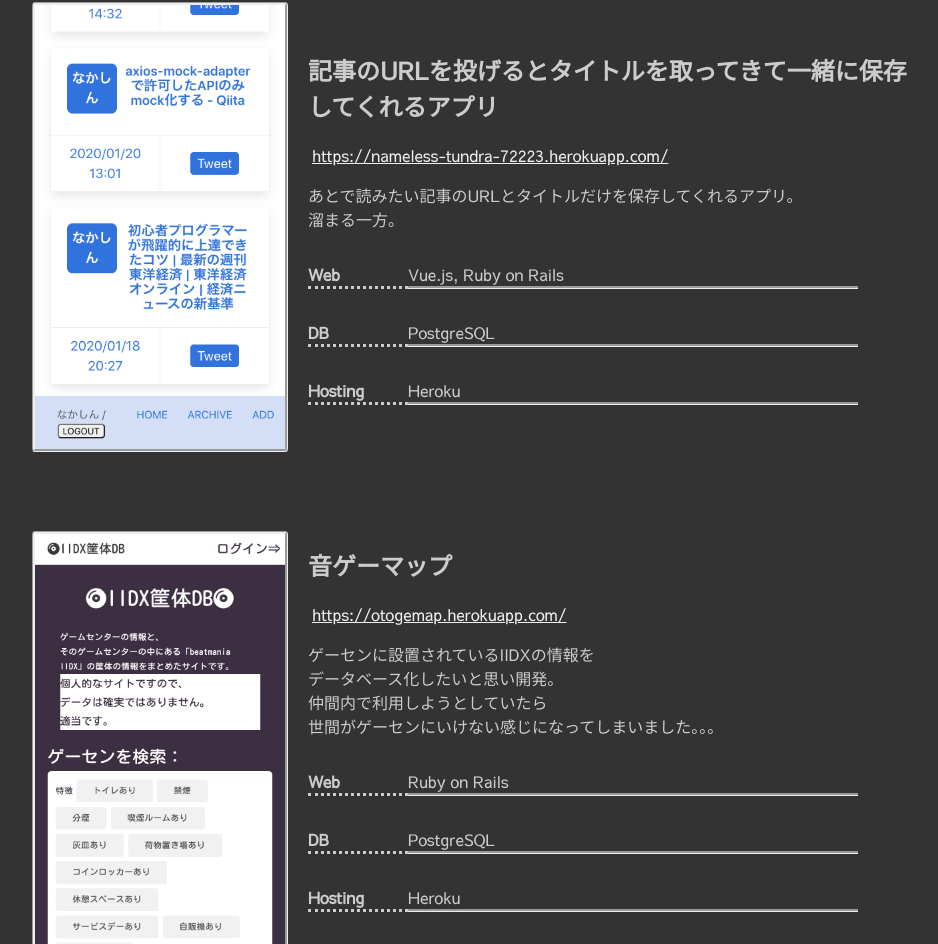
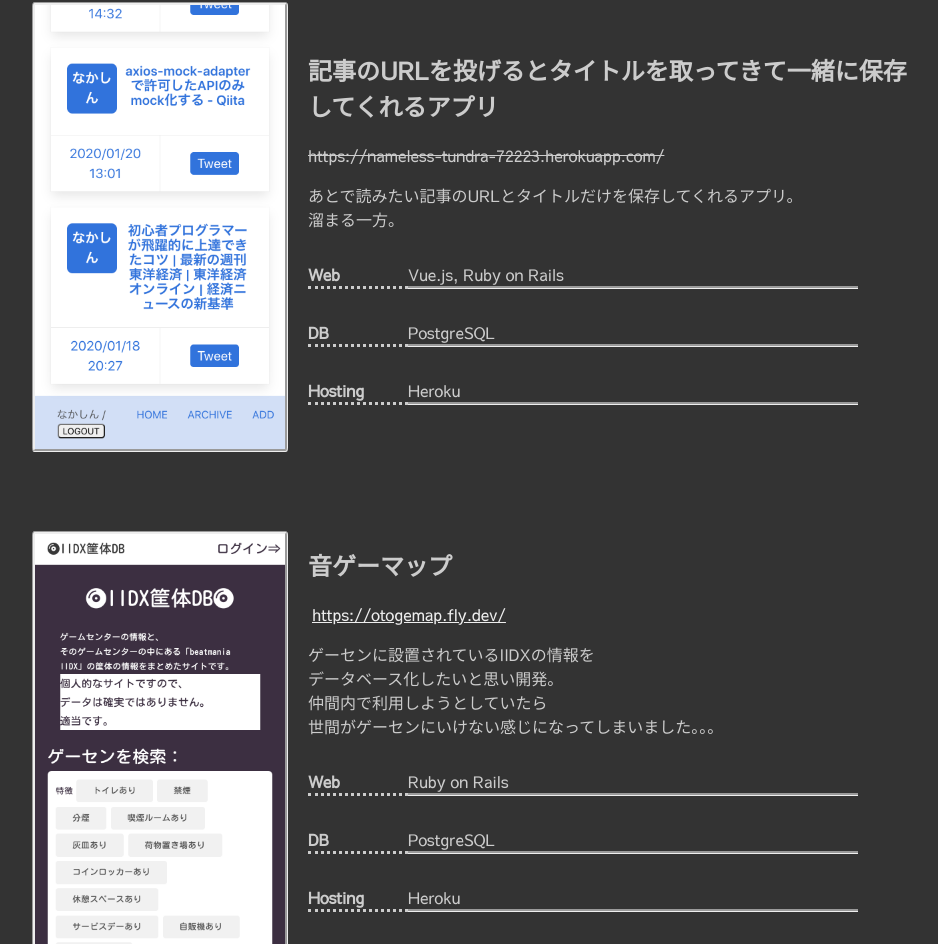
Before and after one commit to shin0825/next-js-md, a Next.js app in the folder app/: page /about in a window 1280 px wide. Shown: the part 1092-2036 px from the top of the page, without its empty margins (160-1098 px from the left). Built offline with nearby package versions, Linux system fonts and the light colour scheme; a web font is replaced by a local one.

Commit message:
Update about.js

```diff
--- a/app/pages/about.js
+++ b/app/pages/about.js
@@ -49,7 +49,7 @@ export default function About() {
             <img src="/nameless.png" alt="my photo" className={styles.siteimage} />
             <div className={styles.text}>
               <h2>記事のURLを投げるとタイトルを取ってきて一緒に保存してくれるアプリ</h2>
-              <a href="https://nameless-tundra-72223.herokuapp.com/">https://nameless-tundra-72223.herokuapp.com/</a>
+              <s>https://nameless-tundra-72223.herokuapp.com/</s>
               <p>
                 あとで読みたい記事のURLとタイトルだけを保存してくれるアプリ。<br />
                 溜まる一方。
@@ -72,7 +72,7 @@ export default function About() {
             <img src="/otogemap.png" alt="my photo" className={styles.siteimage} />
             <div className={styles.text}>
               <h2>音ゲーマップ</h2>
-              <a href="https://otogemap.herokuapp.com/">https://otogemap.herokuapp.com/</a>
+              <a href="https://otogemap.fly.dev/">https://otogemap.fly.dev/</a>
               <p>
                 ゲーセンに設置されているIIDXの情報を<br />
                 データベース化したいと思い開発。<br />
```
